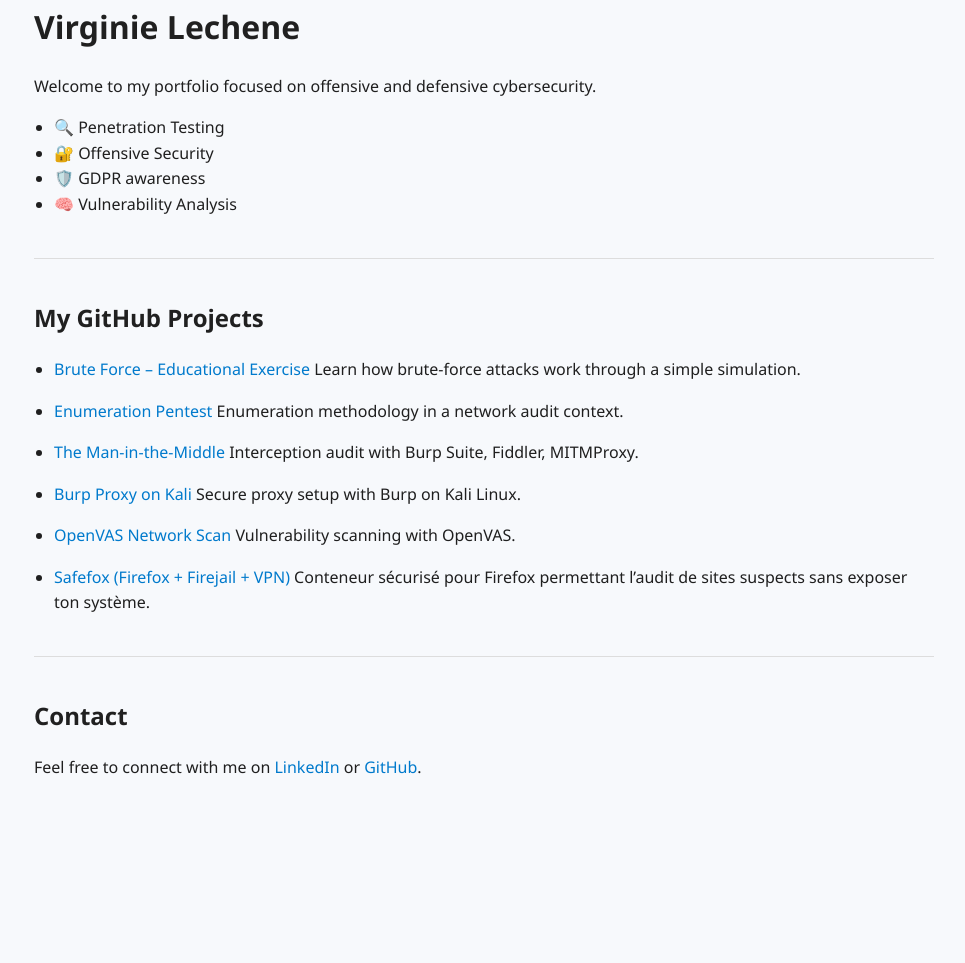
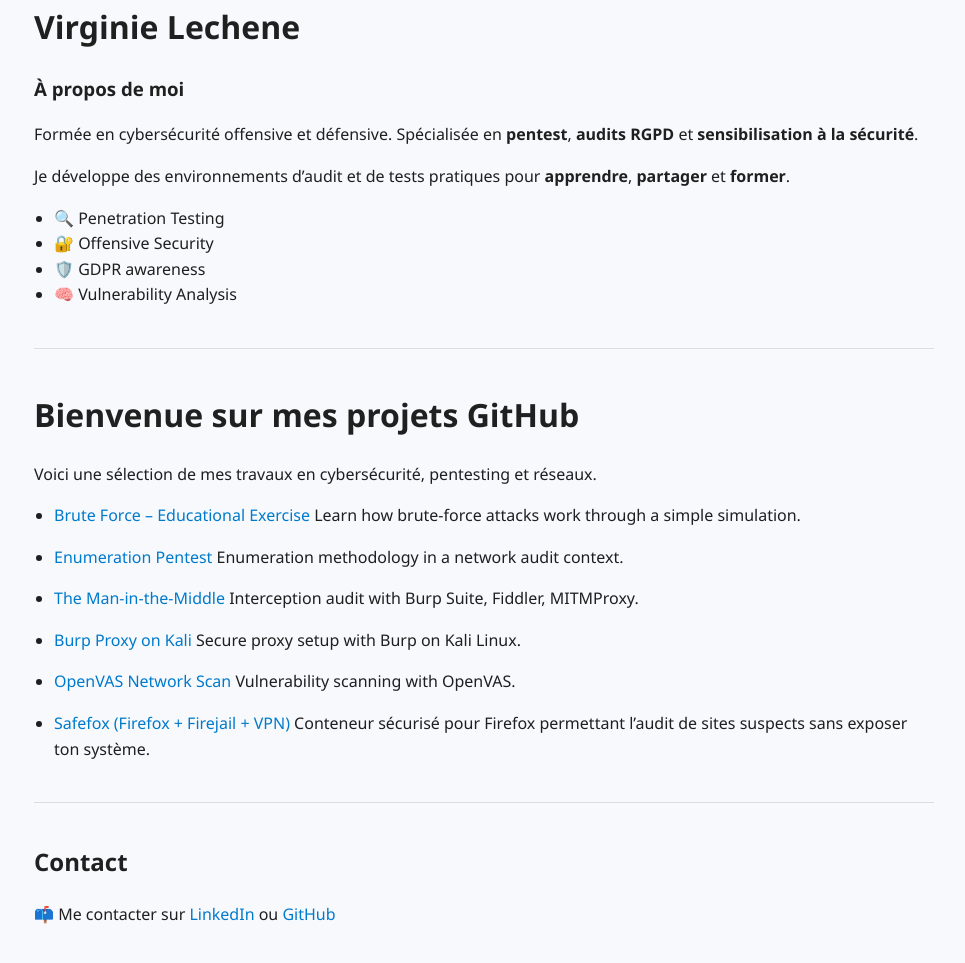
Before and after one commit to virg736/virg736.github.io, a Jekyll site: the page built from index.md, in a window 1280 px wide and 1400 px high, scrolled down 352 px. Shown: the part 437-1400 px from the top of the window, without its empty margins (156-1121 px from the left). Built offline with Jekyll 4.4.1, drawn with Linux system fonts in a browser that asks for light colours; before the commit the page ends 1606 px from its top, so only the background shows below that.

Commit message:
Update index.md

```diff
--- a/index.md
+++ b/index.md
@@ -6,10 +6,15 @@ title: Virginie Lechene | Cybersecurity Portfolio
 
 <img src="/Pentester.PNG" alt="Virginie Lechene - Pentester" style="width:100%; height:auto; display:block; margin: 0 auto;" />
 
-
 #  Virginie Lechene
 
-Welcome to my portfolio focused on offensive and defensive cybersecurity.
+### À propos de moi
+
+Formée en cybersécurité offensive et défensive.
+Spécialisée en **pentest**, **audits RGPD** et **sensibilisation à la sécurité**.
+
+Je développe des environnements d’audit et de tests pratiques pour **apprendre**, **partager** et **former**.
+
 
 - 🔍 Penetration Testing
 - 🔐 Offensive Security
@@ -18,7 +23,10 @@ Welcome to my portfolio focused on offensive and defensive cybersecurity.
 
 ---
 
-##  My GitHub Projects
+#  Bienvenue sur mes projets GitHub
+
+Voici une sélection de mes travaux en cybersécurité, pentesting et réseaux.
+
 
 - [Brute Force – Educational Exercise](https://github.com/virg736/brute-force-exercice)
 Learn how brute-force attacks work through a simple simulation.
@@ -38,10 +46,8 @@ Vulnerability scanning with OpenVAS.
 -  [Safefox (Firefox + Firejail + VPN)](https://github.com/virg736/safefox-vpn-firejail)
 Conteneur sécurisé pour Firefox permettant l’audit de sites suspects sans exposer ton système.
 
-
-
 ---
 
 ##  Contact
 
-Feel free to connect with me on [LinkedIn](https://www.linkedin.com/in/ton-profil/) or [GitHub](https://github.com/virg736).
+📫 Me contacter sur [LinkedIn](https://linkedin.com/in/virginie-lechene.fr) ou [GitHub](https://github.com/virg736)
```
